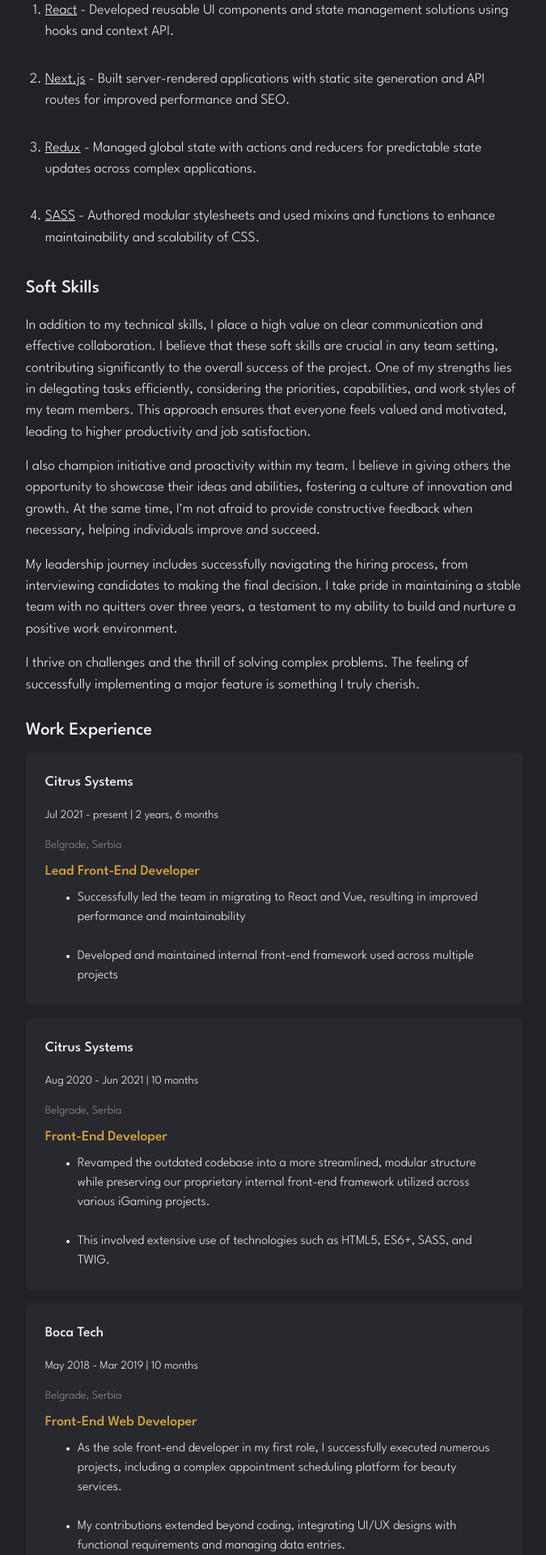
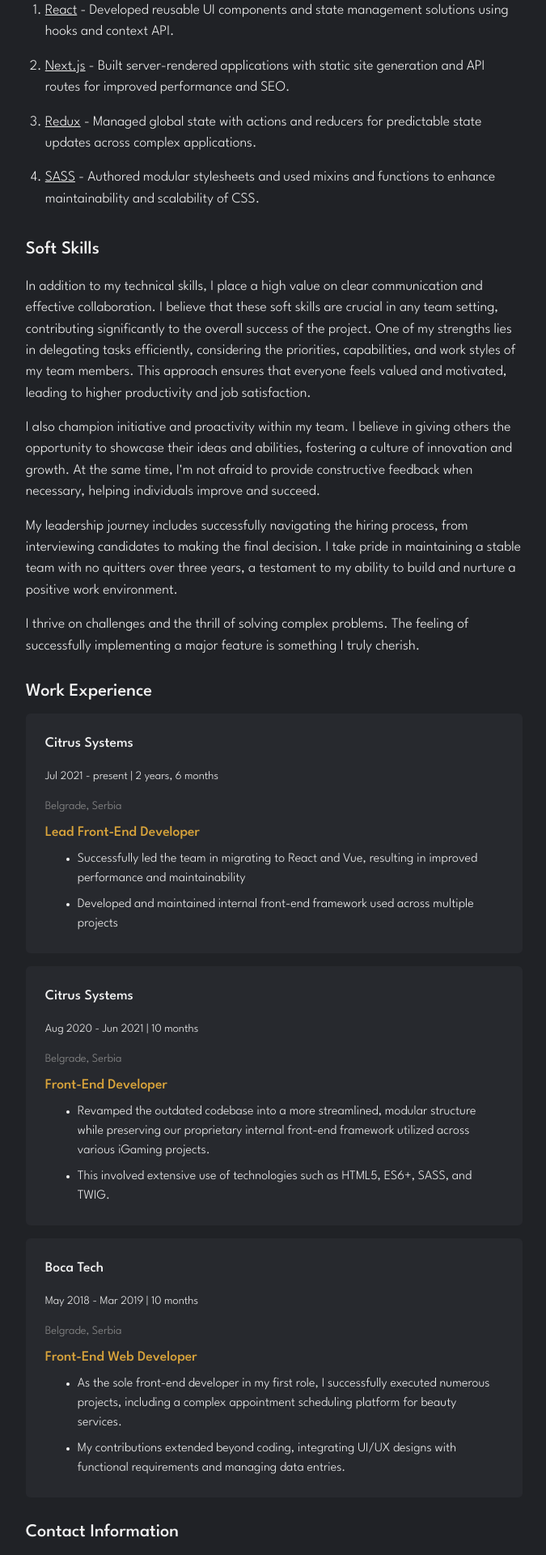
Before and after one commit to krckyboy/todorovic.dev, a Next.js app in the folder next/: page /skills in a window 1280 px wide. Shown: the part 280-2200 px from the top of the page at 81% size, without its empty margins (301-976 px from the left). Built offline with nearby package versions, Linux system fonts and the light colour scheme.

Commit message:
#10 Made a refactor in components and folder structure, mostly.

```diff
--- /dev/null
+++ b/next/src/app/skills/jobs/Jobs.tsx
@@ -0,0 +1,29 @@
+import React, { FunctionComponent } from 'react';
+import styles from './styles.module.scss';
+import jobsData from './data';
+import JobItem from './job-item/JobItem';
+
+interface Props {
+}
+
+const Jobs: FunctionComponent<Props> = () => {
+  return (
+    <>
+      <h2>Work Experience</h2>
+      <section className={styles.container}>
+        {jobsData.map((item, index) => (
+          <JobItem key={index}
+                   jobTitle={item.jobTitle}
+                   companyName={item.companyName}
+                   location={item.location}
+                   startDate={item.startDate}
+                   endDate={item.endDate}
+                   achievements={item.achievements}
+          />
+        ))}
+      </section>
+    </>
+  );
+};
+
+export default Jobs;
--- a/next/src/app/skills/job-item/JobItem.tsx
+++ b/next/src/app/skills/jobs/job-item/JobItem.tsx
@@ -1,7 +1,7 @@
 import React, { FunctionComponent } from 'react';
 import styles from './styles.module.scss';
 import gStyles from '@/styles/global.module.scss';
-import { JobItem } from './data';
+import { JobItem } from '../data';
 import { convertToString, formatDuration } from './scripts';
 
 const JobItem: FunctionComponent<JobItem> = ({
--- /dev/null
+++ b/next/src/app/skills/jobs/styles.module.scss
@@ -0,0 +1,5 @@
+.container {
+  display: flex;
+  flex-direction: column;
+  gap: 1rem;
+}
--- a/next/src/app/skills/page.tsx
+++ b/next/src/app/skills/page.tsx
@@ -2,72 +2,21 @@ import { NextPage } from 'next';
 import gStyles from '@/styles/global.module.scss';
 import styles from './styles.module.scss';
 import React from 'react';
-import JobItem from '@/app/skills/job-item/JobItem';
-import jobsData from './job-item/data';
 import Link from 'next/link';
+import SoftSkills from '@/app/skills/soft-skills/SoftSkills';
+import TechSkills from '@/app/skills/tech-skills/TechSkills';
+import Jobs from '@/app/skills/jobs/Jobs';
 
 const Page: NextPage = () => {
   return (
-    <main className={styles.main}>
-      <section className={`${gStyles.section} ${gStyles.paddingInline}`}>
+    <main className={`${styles.main} ${gStyles.section} ${gStyles.paddingInline}`}>
       <h1 className={gStyles.pageHeading}>Skills</h1>
-        <div className={gStyles.text}>
-          <h2 className={styles.subheading}>Technical Skills</h2>
-          <ul>
-            <li>
-              <p>
-                <Link href="https://react.dev/" target="_blank">React</Link> - Developed reusable UI components and
-                state management solutions using hooks and context API.
-              </p>
-            </li>
-            <li>
-              <p>
-                <Link href="https://nextjs.org/" target="_blank">Next.js</Link> - Built server-rendered applications
-                with static site generation and API routes for improved performance and SEO.
-              </p>
-            </li>
-            <li>
-              <p>
-                <Link href="https://redux.js.org/" target="_blank">Redux</Link> - Managed global state with actions and
-                reducers for predictable state updates across complex applications.
-              </p>
-            </li>
-            <li>
-              <p>
-                <Link href="https://sass-lang.com/" target="_blank">SASS</Link> - Authored modular stylesheets and used
-                mixins and functions to enhance maintainability and scalability of CSS.
-              </p>
-            </li>
-          </ul>
-          <h2 className={styles.subheading}>Soft Skills</h2>
-          <p>In addition to my technical skills, I place a high value on clear communication and effective
-            collaboration. I believe that these soft skills are crucial in any team setting, contributing significantly
-            to the overall success of the project. One of my strengths lies in delegating tasks efficiently, considering
-            the priorities, capabilities, and work styles of my team members. This approach ensures that everyone feels
-            valued and motivated, leading to higher productivity and job satisfaction.</p>
-          <p>I also champion initiative and proactivity within my team. I believe in giving others the opportunity to
-            showcase their ideas and abilities, fostering a culture of innovation and growth. At the same time, I'm not
-            afraid to provide constructive feedback when necessary, helping individuals improve and succeed.</p>
-          <p>My leadership journey includes successfully navigating the hiring process, from interviewing candidates to
-            making the final decision. I take pride in maintaining a stable team with no quitters over three years, a
-            testament to my ability to build and nurture a positive work environment.</p>
-          <p>I thrive on challenges and the thrill of solving complex problems. The feeling of successfully implementing
-            a major feature is something I truly cherish.</p>
-        </div>
-        <h2 className={styles.subheading}>Work Experience</h2>
-        <section className={styles.jobs}>
-          {jobsData.map((item, index) => (
-            <JobItem key={index}
-                     jobTitle={item.jobTitle}
-                     companyName={item.companyName}
-                     location={item.location}
-                     startDate={item.startDate}
-                     endDate={item.endDate}
-                     achievements={item.achievements}
-            />
-          ))}
+      <section className={gStyles.text}>
+        <TechSkills />
+        <SoftSkills />
       </section>
-        <h2 className={styles.subheading}>Contact Information</h2>
+      <Jobs />
+      <h2>Contact Information</h2>
       <p className={gStyles.text}>Feel free to reach out to me if you want to chat about coding, or anything else. I'm
         always open to new
         connections and opportunities:</p>
@@ -79,7 +28,6 @@ const Page: NextPage = () => {
           <Link href="mailto:dusan.todorovic.dev@gmail.com">Mail</Link>
         </li>
       </ul>
-      </section>
     </main>
   );
 };
--- /dev/null
+++ b/next/src/app/skills/soft-skills/SoftSkills.tsx
@@ -0,0 +1,27 @@
+import React, { FunctionComponent } from 'react';
+
+interface Props {
+}
+
+const SoftSkills: FunctionComponent<Props> = () => {
+  return (
+    <>
+      <h2>Soft Skills</h2>
+      <p>In addition to my technical skills, I place a high value on clear communication and effective
+        collaboration. I believe that these soft skills are crucial in any team setting, contributing significantly
+        to the overall success of the project. One of my strengths lies in delegating tasks efficiently, considering
+        the priorities, capabilities, and work styles of my team members. This approach ensures that everyone feels
+        valued and motivated, leading to higher productivity and job satisfaction.</p>
+      <p>I also champion initiative and proactivity within my team. I believe in giving others the opportunity to
+        showcase their ideas and abilities, fostering a culture of innovation and growth. At the same time, I'm not
+        afraid to provide constructive feedback when necessary, helping individuals improve and succeed.</p>
+      <p>My leadership journey includes successfully navigating the hiring process, from interviewing candidates to
+        making the final decision. I take pride in maintaining a stable team with no quitters over three years, a
+        testament to my ability to build and nurture a positive work environment.</p>
+      <p>I thrive on challenges and the thrill of solving complex problems. The feeling of successfully implementing
+        a major feature is something I truly cherish.</p>
+    </>
+  );
+};
+
+export default SoftSkills;
--- a/next/src/app/skills/styles.module.scss
+++ b/next/src/app/skills/styles.module.scss
@@ -1,7 +1,7 @@
 @import '@/styles/vars';
 
 .main {
-  .subheading {
+  h2 {
     font-weight: 500;
     font-size: clamp(1.4rem, 1.1vw, 1.6rem);
     margin-bottom: 1rem;
@@ -11,24 +11,10 @@
     }
   }
 
-  ul {
-    li {
-      &:not(:first-of-type) {
-        margin-top: 1rem;
-      }
-    }
-  }
-
   p {
     + p {
       margin-top: 1rem;
     }
-  }
-
-  .jobs {
-    display: flex;
-    flex-direction: column;
-    gap: 1rem;
   }
 
   a {
--- /dev/null
+++ b/next/src/app/skills/tech-skills/TechSkills.tsx
@@ -0,0 +1,41 @@
+import React, { FunctionComponent } from 'react';
+import Link from 'next/link';
+
+interface Props {
+}
+
+const TechSkills: FunctionComponent<Props> = () => {
+  return (
+    <>
+      <h2>Technical Skills</h2>
+      <ul>
+        <li>
+          <p>
+            <Link href="https://react.dev/" target="_blank">React</Link> - Developed reusable UI components and
+            state management solutions using hooks and context API.
+          </p>
+        </li>
+        <li>
+          <p>
+            <Link href="https://nextjs.org/" target="_blank">Next.js</Link> - Built server-rendered applications
+            with static site generation and API routes for improved performance and SEO.
+          </p>
+        </li>
+        <li>
+          <p>
+            <Link href="https://redux.js.org/" target="_blank">Redux</Link> - Managed global state with actions and
+            reducers for predictable state updates across complex applications.
+          </p>
+        </li>
+        <li>
+          <p>
+            <Link href="https://sass-lang.com/" target="_blank">SASS</Link> - Authored modular stylesheets and used
+            mixins and functions to enhance maintainability and scalability of CSS.
+          </p>
+        </li>
+      </ul>
+    </>
+  );
+};
+
+export default TechSkills;
```
Also changed, not shown: next/src/app/skills/jobs/data.ts (renamed from next/src/app/skills/job-item/data.ts), next/src/app/skills/jobs/job-item/scripts.ts (renamed from next/src/app/skills/job-item/scripts.ts), next/src/app/skills/jobs/job-item/styles.module.scss (renamed from next/src/app/skills/job-item/styles.module.scss). Lines whose indentation alone changed are shown as unchanged.
